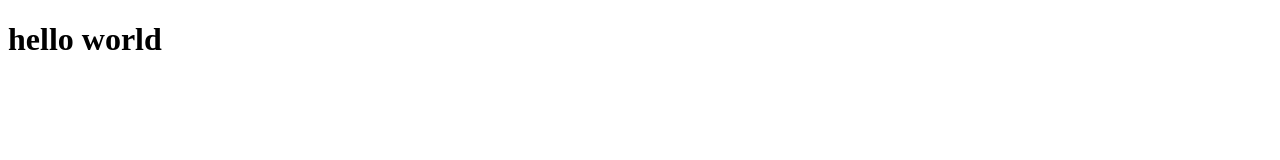
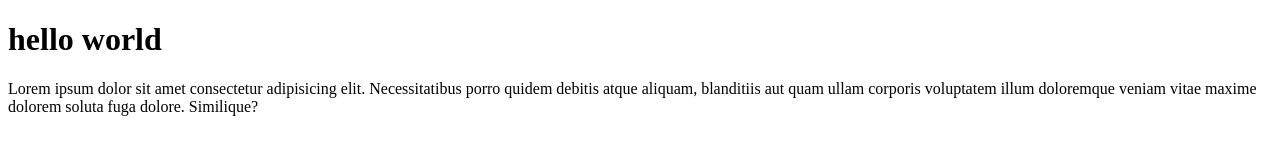
Before and after one commit to egijanuar/wpu-git-remote, a plain HTML site: page index.html in a window 1280 px wide. Drawn offline with Linux system fonts and the light colour scheme.

Commit message:
menambahkan paragraph

```diff
--- a/index.html
+++ b/index.html
@@ -7,5 +7,6 @@
 </head>
 <body>
     <h1> hello world </h1>
+    <p> Lorem ipsum dolor sit amet consectetur adipisicing elit. Necessitatibus porro quidem debitis atque aliquam, blanditiis aut quam ullam corporis voluptatem illum doloremque veniam vitae maxime dolorem soluta fuga dolore. Similique?</p>
 </body>
 </html>
```
